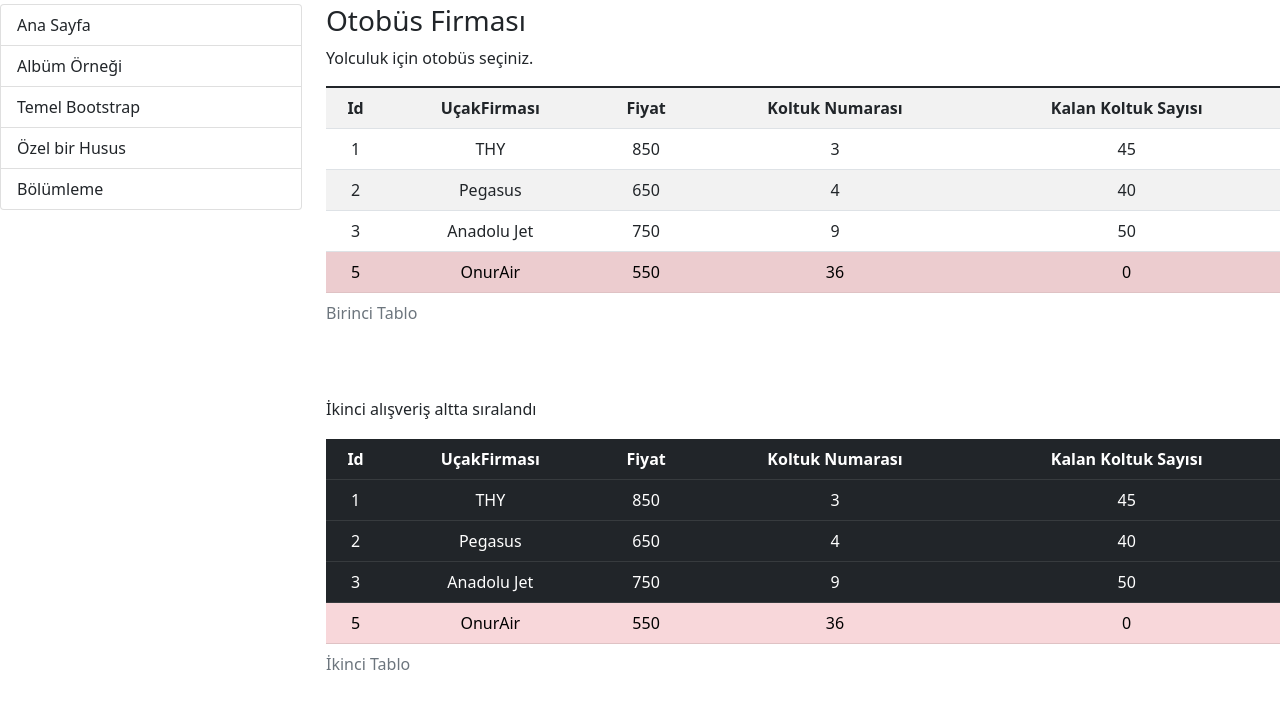
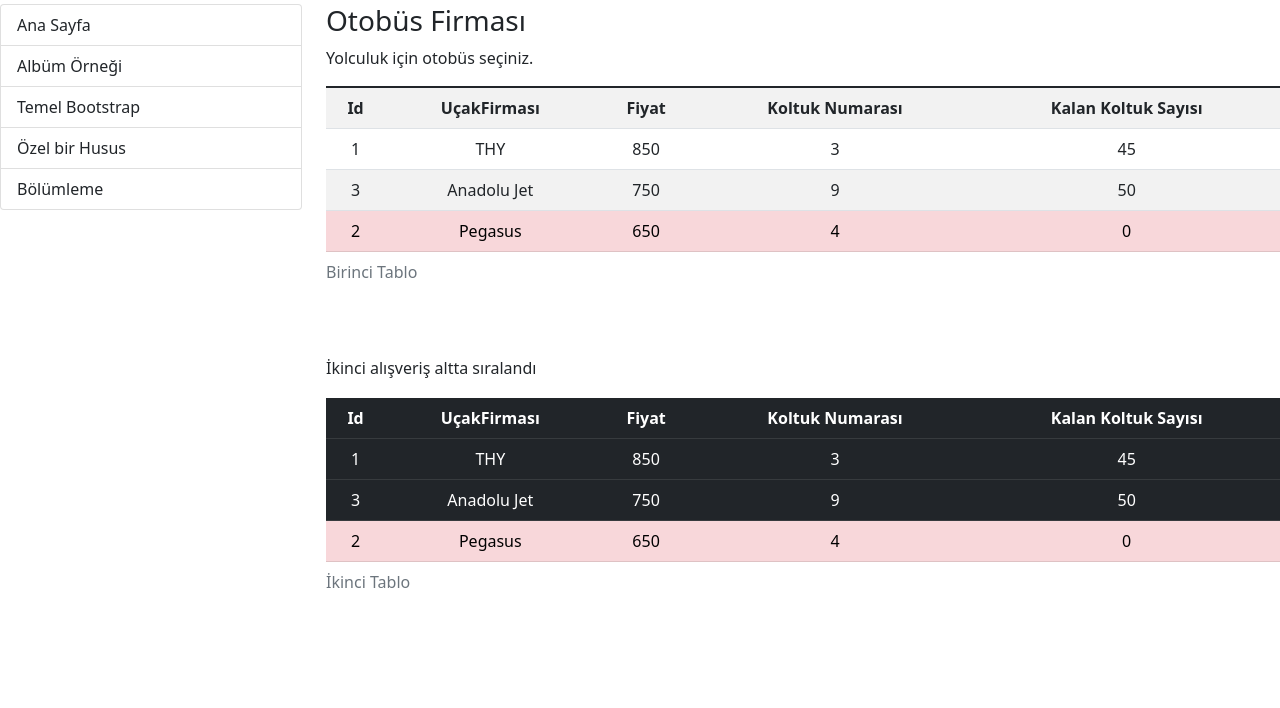
Before and after one commit to symakbs25/ucakfirma, a plain HTML site: page index.html in a window 1280 px wide. Shown: the part 42-750 px from the top of the page. Drawn offline with nearby package versions, Linux system fonts and the light colour scheme.

Commit message:
Update index.html

```diff
--- a/index.html
+++ b/index.html
@@ -44,29 +44,19 @@
             <td>45</td>
            </tr>
            <tr>
-            <td>2</td>
-            <td>Pegasus</td>
-            <td>650</td>
-            <td>4</td>
-            <td>40</td>
-           </tr>
-           <tr>
             <td class="table-succes">3</td>
             <td>Anadolu Jet</td>
             <td>750</td>
             <td>9</td>
             <td>50</td>
            </tr>
-
            <tr class="table-danger">
-            <td>5</td>
-            <td>OnurAir</td>
-            <td>550</td>
-            <td>36</td>
+            <td>2</td>
+            <td>Pegasus</td>
+            <td>650</td>
+            <td>4</td>
             <td>0</td>
            </tr>
-
-
 
     </table>
     <br> <br>
@@ -89,13 +79,6 @@
             <td>45</td>
            </tr>
            <tr>
-            <td>2</td>
-            <td>Pegasus</td>
-            <td>650</td>
-            <td>4</td>
-            <td>40</td>
-           </tr>
-           <tr>
             <td class="table-succes">3</td>
             <td>Anadolu Jet</td>
             <td>750</td>
@@ -104,10 +87,10 @@
            </tr>
 
            <tr class="table-danger">
-            <td>5</td>
-            <td>OnurAir</td>
-            <td>550</td>
-            <td>36</td>
+            <td>2</td>
+            <td>Pegasus</td>
+            <td>650</td>
+            <td>4</td>
             <td>0</td>
            </tr>
 
```
